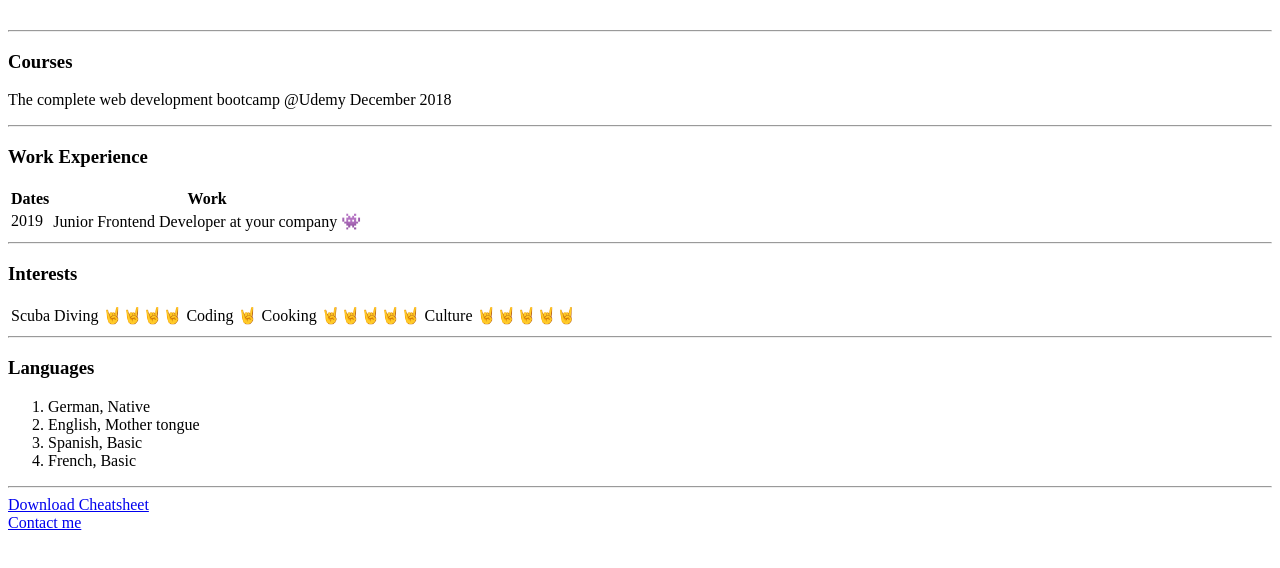
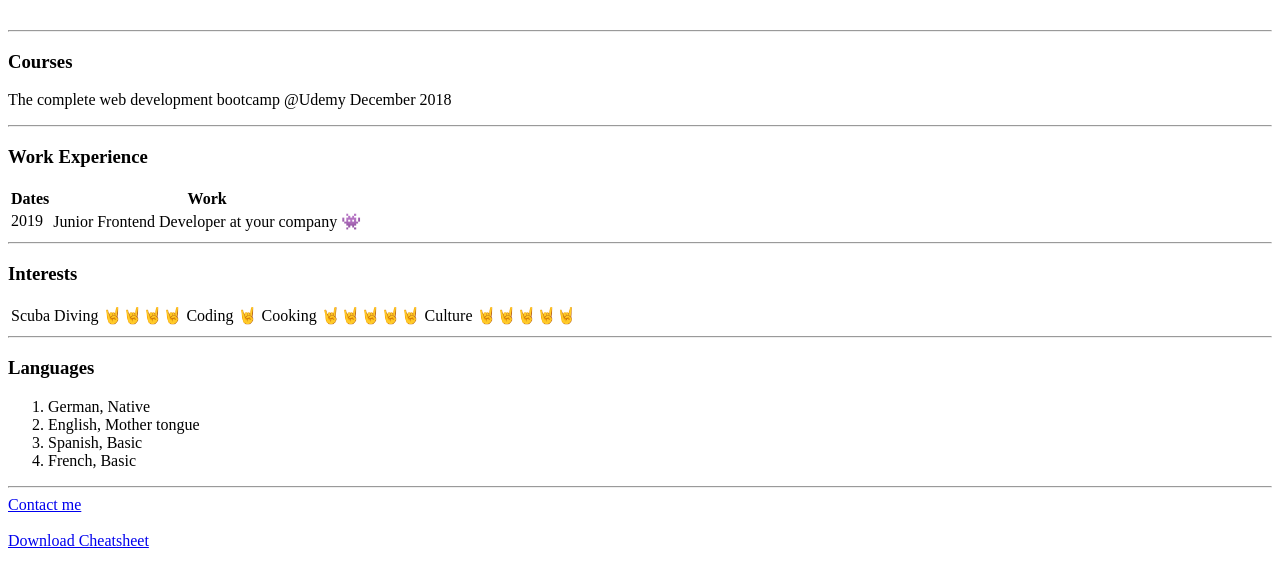
Before and after one commit to cococancode/cv, a plain HTML site: page index.html in a window 1280 px wide. Shown: the part 232-800 px from the top of the page. Drawn offline with Linux system fonts and the light colour scheme.

Commit message:
Add files via upload

```diff
--- a/index.html
+++ b/index.html
@@ -64,9 +64,11 @@
     <li>French, Basic</li>
   </ol>
   <hr>
+    <a href="contact.html">Contact me</a><br>
+    <br>
   <a download href="https://web.stanford.edu/group/csp/cs21/htmlcheatsheet.pdf">Download Cheatsheet</a>
   <br>
-  <a href="contact.html">Contact me</a>
+
 </body>
 
 </html>
```
